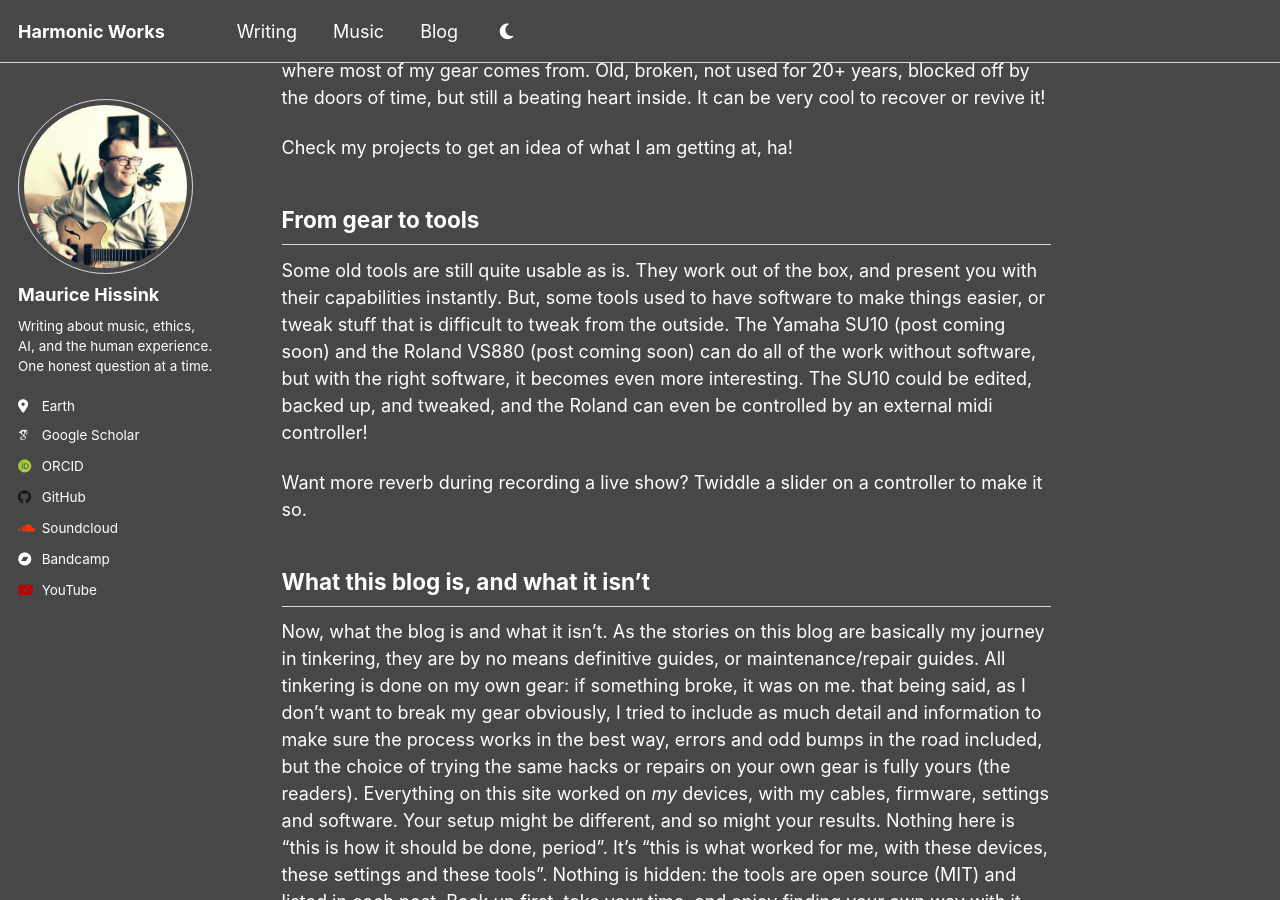
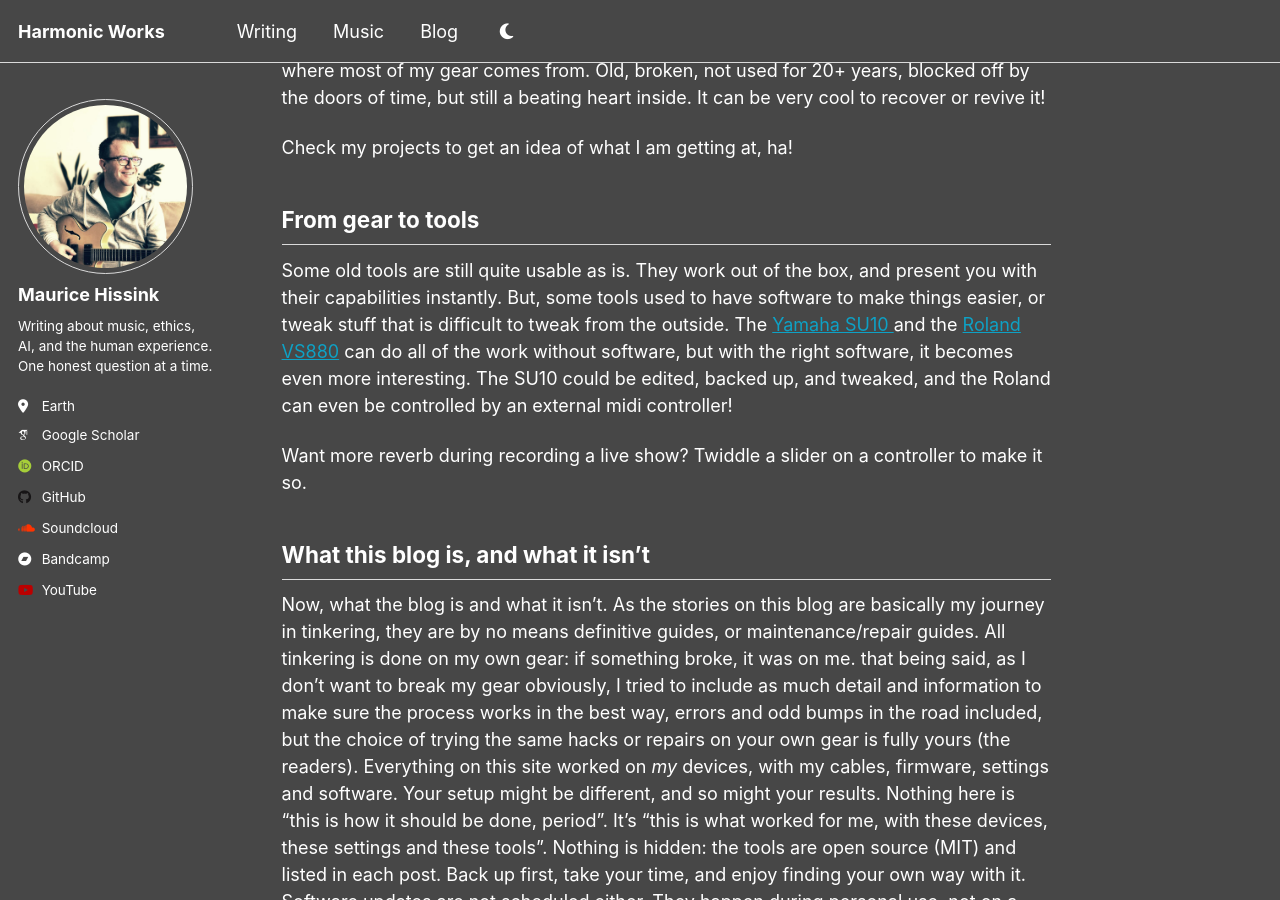
Before and after one commit to harmonicworks/harmonicworks.github.io, a Jekyll site: the page built from _posts/2026-11-05-welcome-to-harmonic-works.md, in a window 1280 px wide and 900 px high, scrolled down 1599 px. Built offline with Jekyll 4.4.1, drawn with Linux system fonts in a browser that asks for light colours; some web fonts are replaced.

Commit message:
Update Blog post “2026-11-05-welcome-to-harmonic-works”

```diff
--- a/_posts/2026-11-05-welcome-to-harmonic-works.md
+++ b/_posts/2026-11-05-welcome-to-harmonic-works.md
@@ -40,7 +40,7 @@ Check my projects to get an idea of what I am getting at, ha!
 
 ## From gear to tools
 
-Some old tools are still quite usable as is. They work out of the box, and present you with their capabilities instantly. But, some tools used to have software to make things easier, or tweak stuff that is difficult to tweak from the outside. The Yamaha SU10 (post coming soon) and the Roland VS880 (post coming soon) can do all of the work without software, but with the right software, it becomes even more interesting. The SU10 could be edited, backed up, and tweaked, and the Roland can even be controlled by an external midi controller!
+Some old tools are still quite usable as is. They work out of the box, and present you with their capabilities instantly. But, some tools used to have software to make things easier, or tweak stuff that is difficult to tweak from the outside. The [Yamaha SU10 ](/blog/su10-backup-and-facts)and the [Roland VS880](/blog/vs880-control-room) can do all of the work without software, but with the right software, it becomes even more interesting. The SU10 could be edited, backed up, and tweaked, and the Roland can even be controlled by an external midi controller!
 
 Want more reverb during recording a live show? Twiddle a slider on a controller to make it so.
 
```
Also changed, not shown: other parts of _posts/2026-11-05-welcome-to-harmonic-works.md (+1 -1 lines).
